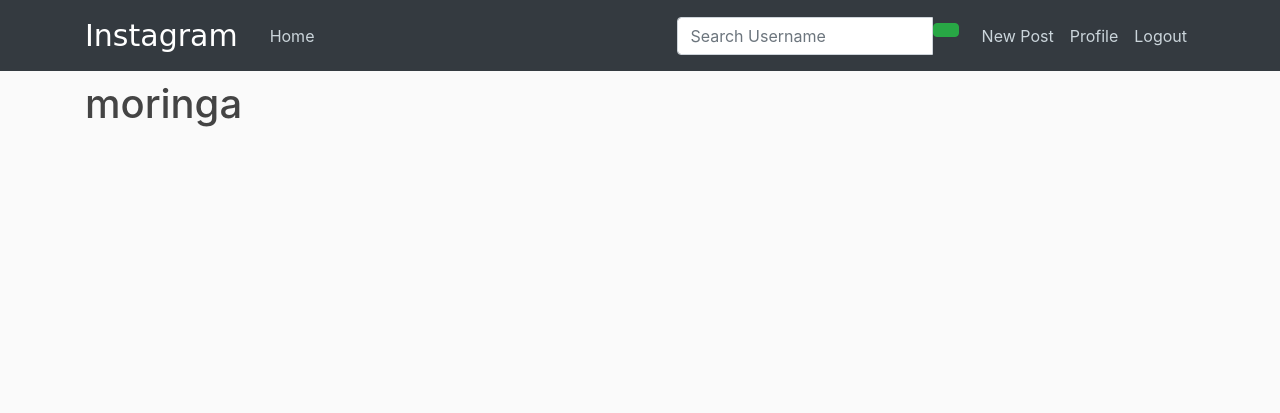
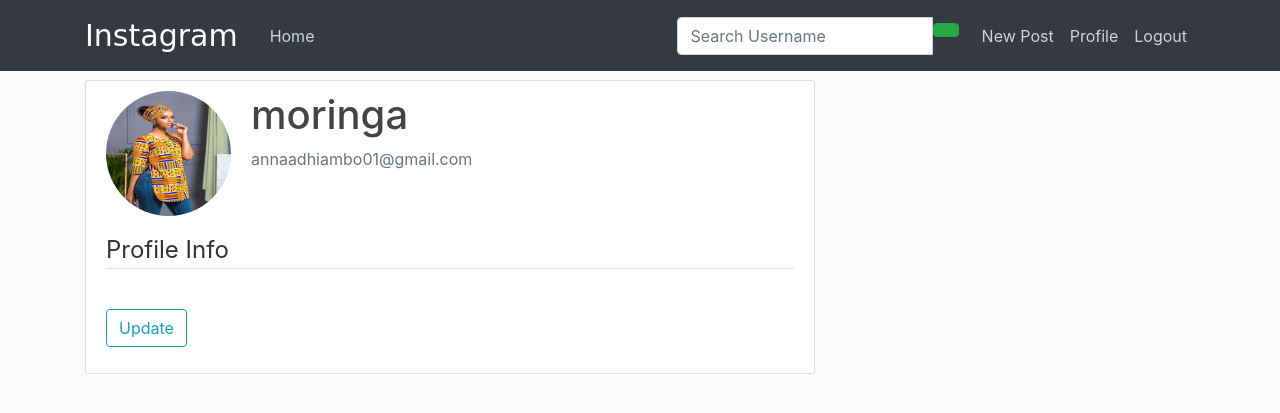
Before and after one commit to annaadhiambo/Instagram, a Django app: page /profile/ in a window 1280 px wide. Shown: the top 413 px of the page. Run offline with Django 3.2, Linux system fonts and the light colour scheme; a user stored in the database is signed in; data comes from the database, SQL or seed files in the repository; some libraries are stand-ins or nearby versions; some web fonts are replaced.

Commit message:
added users

```diff
--- a/users/templates/users/profile.html
+++ b/users/templates/users/profile.html
@@ -1,5 +1,24 @@
 {% extends "photo/base.html" %}
 {% load crispy_forms_tags %}
 {% block content %}
-    <h1>{{ user.username }}</h1>
+<div class="content-section">
+    <div class="media">
+      <img class="rounded-circle account-img" src="{{ user.profile.image.url }}">
+      <div class="media-body">
+        <h2 class="account-heading">{{ user.username }}</h2>
+        <p class="text-secondary">{{ user.email }}</p>
+      </div>
+    </div>
+    <form method="POST" enctype="multipart/form-data">
+        {% csrf_token %}
+        <fieldset class="form-group">
+            <legend class="border-bottom mb-4">Profile Info</legend>
+            {{ u_form|crispy }}
+            {{ p_form|crispy }}
+        </fieldset>
+        <div class="form-group">
+            <button class="btn btn-outline-info" type="submit">Update</button>
+        </div>
+    </form>
+  </div>
 {% endblock content %}
```
